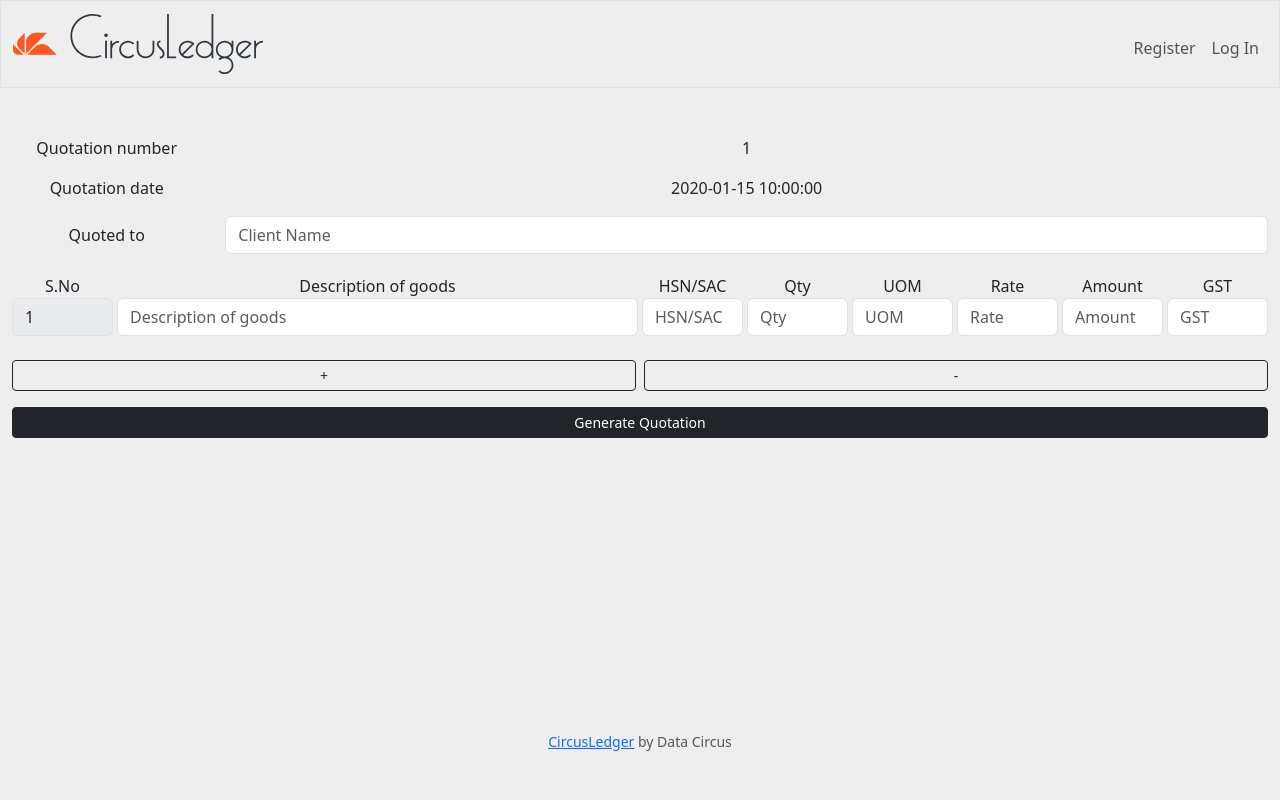
After one commit to mokazir/CircusLedger, a Flask app: template templates/quote.html in a window 1280 px wide. The commit adds this page. Run offline with Flask 3, Linux system fonts and the light colour scheme; the template is opened without the code that fills it: most values are stand-ins (such as "Sample title", 1, 10 or a date in 2020); parts of the project's set-up code (start-up, migrations or seed data) failed here and were passed over; some libraries are stand-ins or nearby versions.

Commit message:
Add state_code dictionary to app.py. Add flash to inform user of registration conditions in get method for register route in app.py. Add invoice.html and invoice.js. Add quote.html and quote.js.

```diff
--- a/app.py
+++ b/app.py
@@ -26,6 +26,14 @@ Session(app)
 
 # Configure CS50 Library to use SQLite database
 db = SQL("sqlite:///circusledger.db")
+
+# Fetch state_codes from db
+db_state_codes = db.execute("SELECT * FROM state_codes")
+
+# Convert db_state_codes to dict where value are tuple of tin and state_code
+state_codes = {}
+for i in db_state_codes:
+    state_codes[i["state_name"]] = (i["tin"], i["state_code"])
 
 
 @app.after_request
@@ -113,7 +121,32 @@ def logout():
 @login_required
 def quote():
     """Get stock quote."""
-    return apology("TODO")
+    # User reached route via POST (as by submitting a form via POST)
+    if request.method == "POST":
+        stockquote = lookup(request.form.get("symbol"))
+        if stockquote != None:
+            return render_template("quoted.html", quote=stockquote)
+        return apology("invalid symbol")
+
+    # User reached route via GET (as by clicking a link or via redirect)
+    else:
+        return render_template("quote.html")
+
+
+@app.route("/invoice", methods=["GET", "POST"])
+@login_required
+def invoice():
+    """Get stock quote."""
+    # User reached route via POST (as by submitting a form via POST)
+    if request.method == "POST":
+        stockquote = lookup(request.form.get("symbol"))
+        if stockquote != None:
+            return render_template("quoted.html", quote=stockquote)
+        return apology("invalid symbol")
+
+    # User reached route via GET (as by clicking a link or via redirect)
+    else:
+        return render_template("invoice.html")
 
 
 @app.route("/register", methods=["GET", "POST"])
@@ -175,7 +208,9 @@ def register():
 
     # User reached route via GET (as by clicking a link or via redirect)
     else:
-        flash("This page is only for admins who wants to register themselves and will be followed by a company registration form. For user registration, please contact your company admin. Thank you!")
+        flash(
+            "This page is only for admins who wants to register themselves and will be followed by a company registration form. For user registration, please contact your company admin. Thank you!"
+        )
         return render_template("register.html")
 
 
@@ -354,3 +389,13 @@ def compregister():
 def sell():
     """Sell shares of stock"""
     return apology("TODO")
+
+
+@app.route("/result", methods=["POST"])
+@login_required
+def result():
+    """Generate a pdf of quotation"""
+    # amount = request.form.getlist("amount")
+    # print(amount)
+    # print('okay')
+    return apology("TODO")
--- /dev/null
+++ b/static/quote.js
@@ -0,0 +1,115 @@
+document.addEventListener("DOMContentLoaded", () => {
+	// sno has be initialized to 0 and tweaked later
+	let sno = 1;
+	const quoteform = document.getElementById("quoteform");
+	const quoteformlist = document.getElementById("quoteformlist");
+	const quoteaddrow = document.getElementById("quoteaddrow");
+	const quoteremoverow = document.getElementById("quoteremoverow");
+
+	// Cache frequently accessed elements
+	const qtyElements = [];
+	const rateElements = [];
+	const amountElements = [];
+
+	// Generate the first row
+	const generateRow = () => {
+		const rowHTML = `
+		<div class="row g-1" id="quote${sno}">
+			<div class="col mt-3 text-center d-lg-none">Item.No</div>
+			<div class="col-md-1">
+				<input class="form-control" type="number" name="sno" id="sno" placeholder="S.No" value="${sno}" disabled />
+			</div>
+			<div class="col-md">
+				<input class="form-control" type="text" name="desc" placeholder="Description of goods" value="" list="icf" />
+			</div>
+			<div class="col-md-1">
+				<input class="form-control" type="text" name="hsn_sac" placeholder="HSN/SAC" value="" />
+			</div>
+			<div class="col-md-1">
+				<input class="form-control" type="text" name="qty" id="qty${sno}" placeholder="Qty" value="" />
+			</div>
+			<div class="col-md-1"><input class="form-control" type="text" name="uom" placeholder="UOM" value="" /></div>
+			<div class="col-md-1">
+				<input class="form-control" type="text" name="rate" id="rate${sno}" placeholder="Rate" value="" />
+			</div>
+			<div class="col-md-1">
+				<input class="form-control" type="text" name="amount" id="amount${sno}" placeholder="Amount" value="" />
+			</div>
+			<div class="col-md-1"><input class="form-control" type="text" name="gst" placeholder="GST" value="" /></div>
+		</div>
+		`;
+		quoteformlist.insertAdjacentHTML("beforeend", rowHTML);
+
+		// const parser = new DOMParser();
+		// const doc = parser.parseFromString(rowHTML, "text/html");
+		// quoteformlist.append(doc.body);
+
+		// Cache elements for the new row
+		qtyElements[sno] = document.getElementById(`qty${sno}`);
+		// console.log(qtyElements);
+		rateElements[sno] = document.getElementById(`rate${sno}`);
+		amountElements[sno] = document.getElementById(`amount${sno}`);
+
+		sno++;
+	};
+
+	// const generateRow = () => {
+	// 	const newTemplate = quotelisttemplate.cloneNode(true);
+	// 	newTemplate.classList.remove("d-none");
+	// 	newTemplate.setAttribute("id", `quote${sno}`);
+	// 	newTemplate.children[1].firstElementChild.value = parseInt(newTemplate.children[1].firstElementChild.value) + sno;
+	// 	newTemplate.children[4].firstElementChild.id = `qty${sno}`;
+	// 	newTemplate.children[6].firstElementChild.id = `rate${sno}`;
+	// 	newTemplate.children[7].firstElementChild.id = `amount${sno}`;
+	// 	quoteformlist.appendChild(newTemplate);
+
+	// 	// Cache elements for the new row
+	// 	qtyElements[sno] = newTemplate.children[4].firstElementChild;
+	// 	rateElements[sno] = newTemplate.children[6].firstElementChild;
+	// 	amountElements[sno] = newTemplate.children[7].firstElementChild;
+
+	// 	sno++;
+	// };
+
+	generateRow();
+	quoteformlist.addEventListener("keyup", (e) => {
+		const target = e.target;
+		if (!target.matches("[id^='qty']") && !target.matches("[id^='rate']")) {
+			return;
+		}
+		const rowId = parseInt(target.id.match(/\d+/)[0]);
+		// console.log(rowId);
+
+		if (qtyElements[rowId].value && rateElements[rowId].value) {
+			let amount = qtyElements[rowId].value * rateElements[rowId].value;
+			amountElements[rowId].value = amount.toFixed(2);
+		} else {
+			amountElements[rowId].value = "";
+		}
+	});
+
+	quoteform.addEventListener("click", (e) => {
+		const target = e.target;
+		// console.log(target);
+		// console.log(quoteaddrow);
+		if (target === quoteaddrow) {
+			generateRow();
+		} else if (target === quoteremoverow && sno > 2) {
+			quoteformlist.removeChild(quoteformlist.lastElementChild);
+			sno--;
+		}
+	});
+
+	// // Function to add a row
+	// quoteaddrow.addEventListener("click", () => {
+	// 	generateRow();
+	// });
+
+	// // Function to remove a row
+	// quoteremoverow.addEventListener("click", () => {
+	// 	if (sno > 2) {
+	// 		quoteformlist.removeChild(quoteformlist.lastElementChild);
+	// 		sno--;
+	// 	}
+	// });
+});
--- a/templates/compregister.html
+++ b/templates/compregister.html
@@ -5,7 +5,7 @@
 {% endblock %}
 
 {% block main %}
-    <form class="text-center" action="/register" method="post">
+    <form class="text-center" action="/compregister" method="post">
         <div class="mb-3">
             <input autofocus class="form-control mx-auto w-auto" name="name" placeholder="Company Name" type="text">
         </div>
--- a/templates/layout.html
+++ b/templates/layout.html
@@ -27,7 +27,7 @@
 		<title>CircusLedger: {% block title %}{% endblock %}</title>
 	</head>
 
-	<body>
+	<body class="min-vh-100 d-flex flex-column">
 		<nav class="navbar navbar-expand-lg border">
 			<div class="container-fluid">
 				<a class="navbar-brand" href="/">
@@ -46,6 +46,7 @@
 				<div class="collapse navbar-collapse" id="navbarNavAltMarkup">
 					{% if session["user_id"] and session["company_id"] %}
 					<div class="navbar-nav m-auto mt-2">
+						<a class="nav-link" href="/index">Home</a>
 						<a class="nav-link" href="/quote">Quote</a>
 						<a class="nav-link" href="/invoice">Invoice</a>
 						<a class="nav-link" href="/inventory">Inventory</a>
@@ -71,13 +72,13 @@
 		</header>
 		{% endif %}
 
-		<main class="container-fluid d-flex justify-content-center py-5">{% block main %}{% endblock %}</main>
+		<main class="container-fluid py-5 flex-grow-1">{% block main %}{% endblock %}</main>
 
 		<footer class="mb-5 small text-center text-body-secondary"><a href="/">CircusLedger</a> by Data Circus</footer>
 		<script
 			src="https://cdn.jsdelivr.net/npm/bootstrap@5.3.1/dist/js/bootstrap.bundle.min.js"
 			integrity="sha384-HwwvtgBNo3bZJJLYd8oVXjrBZt8cqVSpeBNS5n7C8IVInixGAoxmnlMuBnhbgrkm"
 			crossorigin="anonymous"></script>
-		<script src="layout.js"></script>
+		<script src="/static/layout.js"></script>
 	</body>
 </html>
--- /dev/null
+++ b/templates/quote.html
@@ -0,0 +1,68 @@
+{% extends "layout.html" %} {% block title %} Quote {% endblock %} {% block main %}
+<!-- div of forms with S.No, Description of goods, HSN/SAC, Qty, UOM, Rate, Amount, GST  with rows andumns-->
+<form action="/result" method="post" class="text-center" id="quoteform">
+	<div id="quoteformlist">
+		<div class="row">
+			<div class="col-md-2">Quotation number</div>
+			<div class="col-md">{{ quote_num }}</div>
+		</div>
+		<div class="row mt-3">
+			<div class="col-md-2">Quotation date</div>
+			<div class="col-md">{{ quote_date }}</div>
+		</div>
+		<div class="row mt-3">
+			<label for="inputcompanyname" class="col-md-2 col-form-label">Quoted to</label>
+			<div class="col-md">
+				<input type="text" class="form-control" id="inputcompanyname" name="quoted_to" placeholder="Client Name" />
+			</div>
+		</div>
+		<div class="row mt-3 text-center g-1 d-none d-lg-flex">
+			<div class="col-md-1">S.No</div>
+			<div class="col-md">Description of goods</div>
+			<div class="col-md-1">HSN/SAC</div>
+			<div class="col-md-1">Qty</div>
+			<div class="col-md-1">UOM</div>
+			<div class="col-md-1">Rate</div>
+			<div class="col-md-1">Amount</div>
+			<div class="col-md-1">GST</div>
+		</div>
+		<!-- <div class="row g-1 d-none" id="quotelisttemplate">
+			<div class="col mt-3 text-center d-lg-none">Item.No</div>
+			<div class="col-md-1">
+				<input class="form-control" type="number" name="sno" id="sno" placeholder="S.No" value="0" disabled />
+			</div>
+			<div class="col-md">
+				<input class="form-control" type="text" name="desc" placeholder="Description of goods" value="" />
+			</div>
+			<div class="col-md-1">
+				<input class="form-control" type="text" name="hsn_sac" placeholder="HSN/SAC" value="" />
+			</div>
+			<div class="col-md-1">
+				<input class="form-control" type="text" name="qty" id="qty" placeholder="Qty" value="" />
+			</div>
+			<div class="col-md-1"><input class="form-control" type="text" name="uom" placeholder="UOM" value="" /></div>
+			<div class="col-md-1">
+				<input class="form-control" type="text" name="rate" id="rate" placeholder="Rate" value="" />
+			</div>
+			<div class="col-md-1">
+				<input class="form-control" type="text" name="amount" id="amount" placeholder="Amount" value="" />
+			</div>
+			<div class="col-md-1"><input class="form-control" type="text" name="gst" placeholder="GST" value="" /></div>
+		</div> -->
+	</div>
+	<div class="row mt-3 g-2">
+		<div class="col-md">
+			<button class="btn btn-outline-dark btn-sm w-100" id="quoteaddrow" type="button">+</button>
+		</div>
+		<div class="col-md">
+			<button class="btn btn-outline-dark btn-sm w-100" id="quoteremoverow" type="button">-</button>
+		</div>
+	</div>
+	<div class="row mt-3">
+		<div class="col-md">
+			<button class="btn btn-dark btn-sm w-100" type="submit">Generate Quotation</button>
+		</div>
+	</div>
+</form>
+<script src="/static/quote.js"></script>
+{% endblock %}
```
Also changed, not shown: static/invoice.js (added, +148 -0 lines), templates/invoice.html (added, +162 -0 lines), 1 other file.
